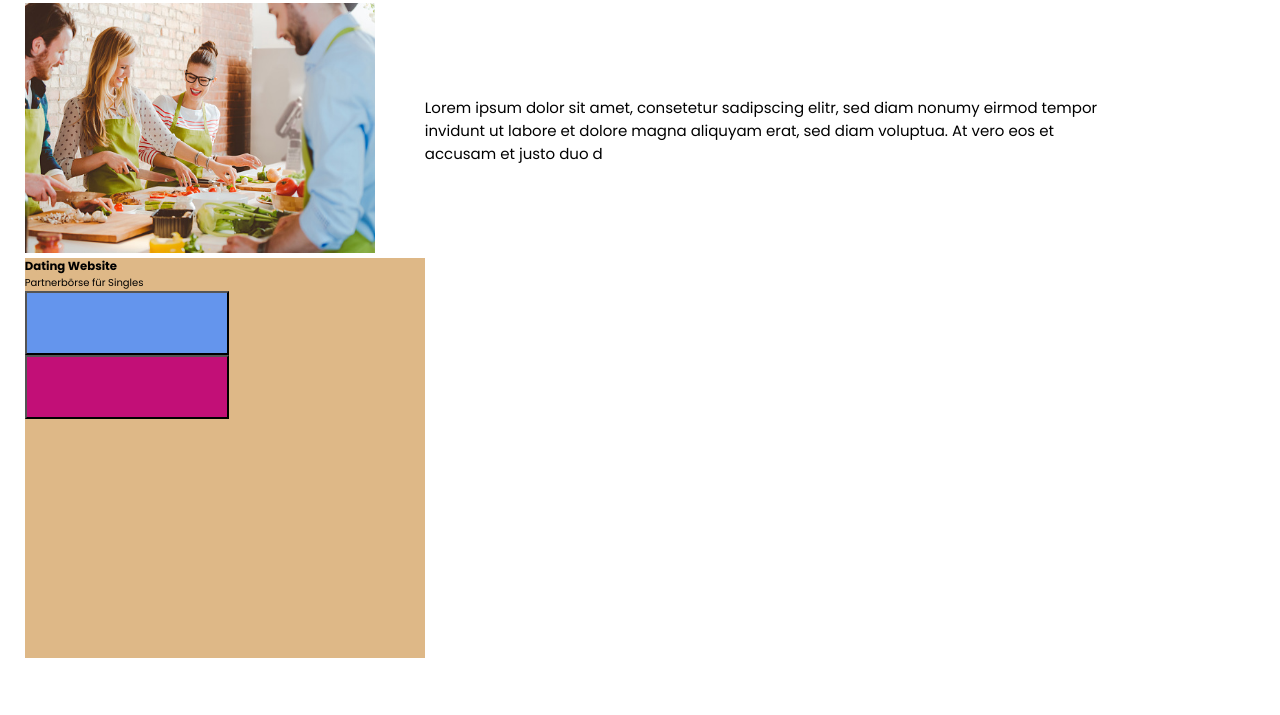
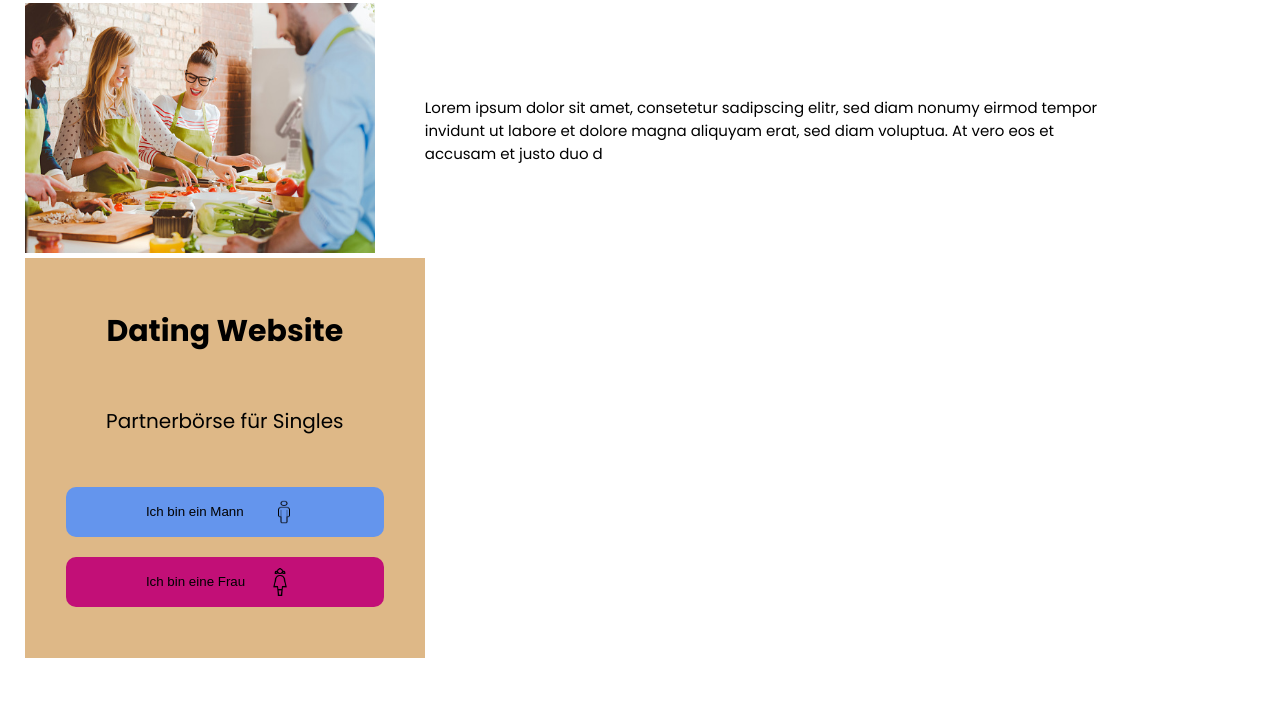
Before and after one commit to Karimdino/The-Final-Projekt, a plain HTML site: page index.html in a window 1280 px wide. Shown: the part 1146-1861 px from the top of the page. Drawn offline with Linux system fonts and the light colour scheme; a web font is replaced by a local one.

Commit message:
bereich für register angefertigt

```diff
--- a/index.html
+++ b/index.html
@@ -113,8 +113,8 @@
               <h3>Dating Website</h3>
               <p>Partnerbörse für Singles</p>
               <div class="container_btn">
-                <button type="button" class="male_btn"></button>
-              <button type="button" class="female_btn"></button>
+                <button type="button" class="male_btn">Ich bin ein Mann <img src="./pic/male icon2.png" alt="male icon" ></button>
+              <button type="button" class="female_btn">Ich bin eine Frau <img src="./pic/female icon.png" alt="female icon"></button>
               </div>
 
             </div>
--- a/main.css/main.css
+++ b/main.css/main.css
@@ -303,16 +303,49 @@ article{
     width: 40rem;
     display: flex;
     flex-direction: column;
+    justify-content: space-evenly;
+    align-items: center;
+}
+.registration_ctn-card h3{
+    font-size: 3rem;
+}
+.registration_ctn-card p{
+    font-size: 2rem;
+}
+.container_btn{
+    display: flex;
+    flex-direction: column;
+
 }
 .male_btn{
     background: cornflowerblue;
-    padding: 3rem 10rem;
+    padding: 1rem 8rem;
+    margin-bottom: 2rem;
+    border-style: none;
+    border-radius: 1rem;
+    display: flex;
+    align-items: center;
+    gap: 2rem;
+
+}
+.male_btn img{
+    align-self: center;
+    width: 4rem;
+    height: 3rem;
 }
 .female_btn{
    background: #c20f77;
-   padding: 3rem 10rem;
+   padding: 1rem 8rem;
+   border-style: none;
+   border-radius: 1rem;
+   display: flex;
+   align-items: center;
+   gap: 2rem;
 }
-
+.female_btn img{
+    align-self: center;
+    height: 3rem;
+}
 
 /*Die Cards Start*/
 
```
Also changed, not shown: pic/female icon.png (added), pic/male icon2.png (added).
